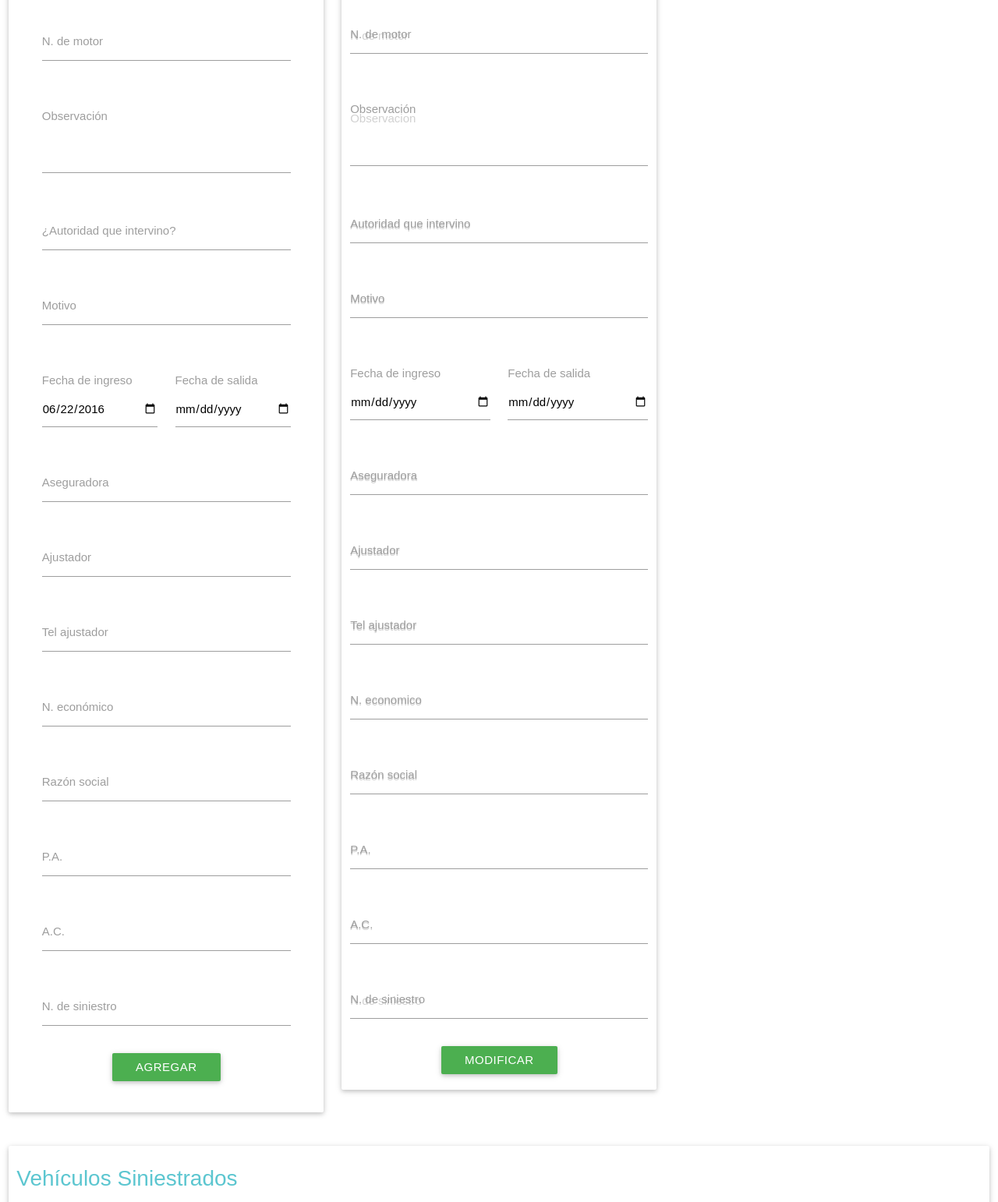
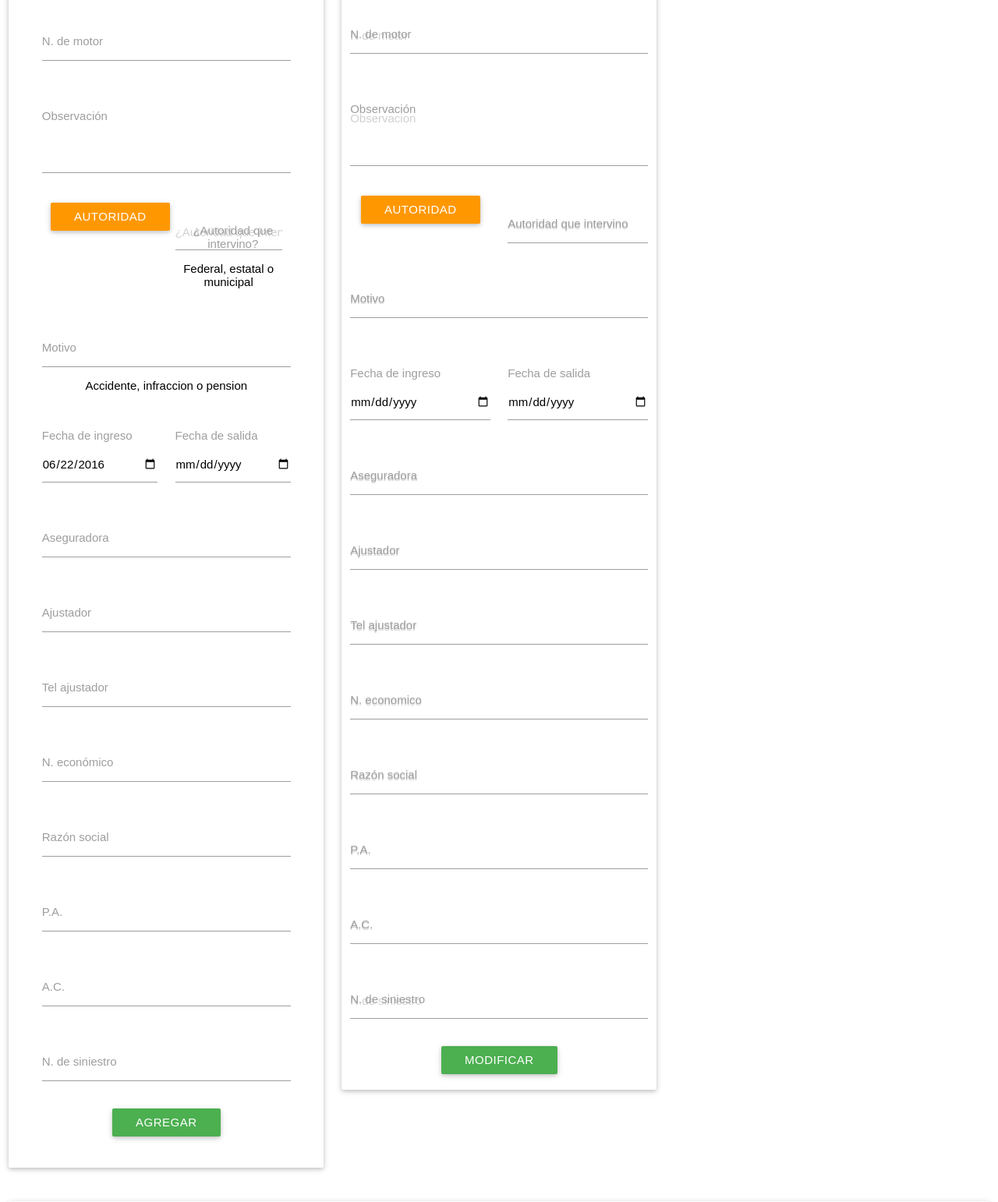
Before and after one commit to julyuz/Proyecto-Gruas-Unido---copia, a PHP site: page /vehiculos.php in a window 1280 px wide. Shown: the part 941-2483 px from the top of the page at 78% size. Run offline with PHP 8.4, Linux system fonts and the light colour scheme; a user stored in the database is signed in.

Commit message:
Agregando codigo necesario para seleccionar autoridad de la tabla de autoridades

```diff
--- a/vehiculos.php
+++ b/vehiculos.php
@@ -142,9 +142,59 @@
                     </div>
 
                     <div class="row">
-                      <div class="input-field col s12">
-                        <input  id="autoridad_intervino" type="text" class="validate" required>
-                        <label for="first_name">¿Autoridad que intervino?</label>
+                      <div class="col s12">
+                        <!-- Modal Trigger -->
+                        <div class="row">
+                          <div class="col s6">
+                            <a class="waves-effect waves-light
+                            btn orange modal-triggerGetAllAutoridades"
+                            href="#modalGetAllAutoridades" onclick="getAllAutoridades()">Autoridad</a>
+
+                          </div>
+
+                          <div class="input-field col s6">
+                            <input  id="autoridad_intervino" type="text" class="validate" required
+                            placeholder="¿Autoridad que intervino?">
+                            <label for="first_name">¿Autoridad que intervino?</label>
+                            Federal, estatal o municipal
+                          </div>
+
+                        </div>
+
+                        <!-- Modal Structure -->
+                        <div id="modalGetAllAutoridades" class="modal">
+                          <div class="modal-content" id="model-contentGetAllAutoridades">
+                            <h4>Autoridades</h4>
+                            <p>Elija un Autoridad:</p>
+
+                            <table id="tableAllAutoridades" class="display responsive-table"
+                             cellspacing="0"  style="font-size:12x;">
+                              <thead>
+                                <tr id = "pointer">
+
+                                <th>Codigo</th>
+                                <th>Nombre</th>
+                                <th>Jefe</th>
+                                <th>Tel Jefe</th>
+                                <th>Puesto</th>
+
+                                <th>Tel Dependencia</th>
+                                <th>Logo</th>
+
+                                </tr>
+                              </thead>
+                              <tbody id="tbodyAllAutoridades">
+
+                              </tbody>
+                            </table>
+
+
+                          </div>
+                          <div class="modal-footer">
+                            <a href="#!" class=" modal-action
+                            modal-close waves-effect waves-orange btn-flat">Aceptar</a>
+                          </div>
+                        </div>
                       </div>
                     </div>
 
@@ -152,6 +202,7 @@
                       <div class="input-field col s12">
                         <input  id="motivo" type="text" class="validate" required>
                         <label for="first_name">Motivo</label>
+                        Accidente, infraccion o pension
                       </div>
                     </div>
 
@@ -371,10 +422,17 @@
                       </div>
 
                        <div class="row">
-                        <div class="input-field col s12">
-                          <input  id="aiActualizar" type="text" class="validate" placeholder="Autoridad que intervino" required>
-                          <label for="first_name">Autoridad que intervino</label>
-                        </div>
+                        <!-- Modal Trigger -->
+                          <div class="col s6">
+                            <a class="waves-effect waves-light
+                            btn orange modal-triggerGetAllAutoridades"
+                            href="#modalGetAllAutoridades" onclick="getAllAutoridades()">Autoridad</a>
+
+                          </div>
+                          <div class="input-field col s6">
+                            <input  id="aiActualizar" type="text" class="validate" placeholder="Autoridad que intervino" required>
+                            <label for="first_name">Autoridad que intervino</label>
+                          </div>
                       </div>
 
                        <div class="row">
```
